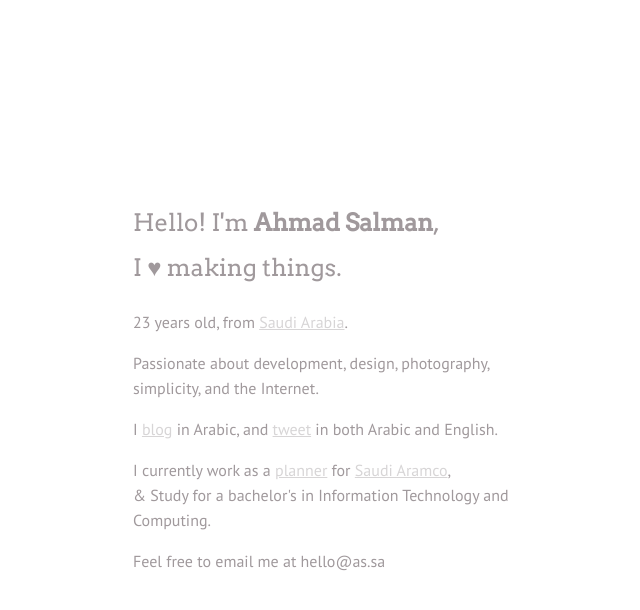
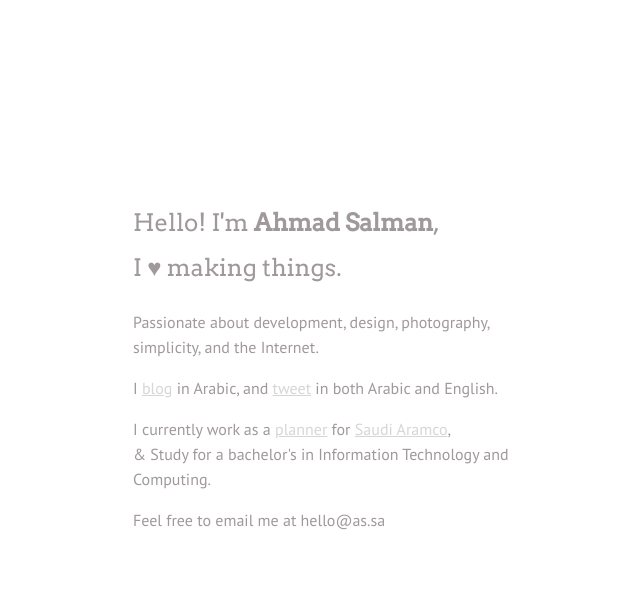
Before and after one commit to githubber/ahmads.github.com, a Jekyll site: the page index.html, which Jekyll copies as it is, in a window 1280 px wide. Shown: the top 610 px of the page, without its empty margins (123-763 px from the left). Built offline with Jekyll 4.4.1, drawn with Linux system fonts in a browser that asks for light colours.

Commit message:
Update index.html

```diff
--- a/index.html
+++ b/index.html
@@ -16,8 +16,6 @@
 	<body>
 		<div id="container">
 			<h2>Hello! I'm <strong>Ahmad Salman</strong>,<br />I <span id="heart">&hearts;</span> making things. </h2>
-				<p>	23 years old, from <a href="http://www.flickr.com/places/Saudi+Arabia">Saudi Arabia</a>.
-			</p>
 			<p>
 				Passionate about development, design, photography, simplicity, and the Internet.
 			</p>
```
